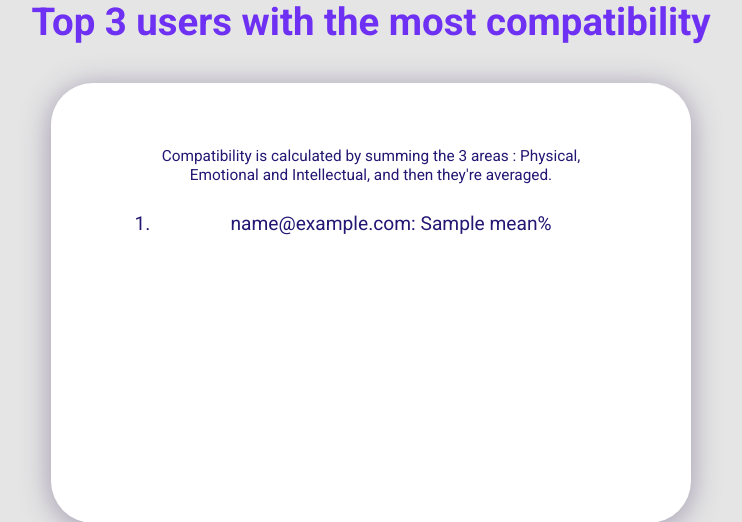
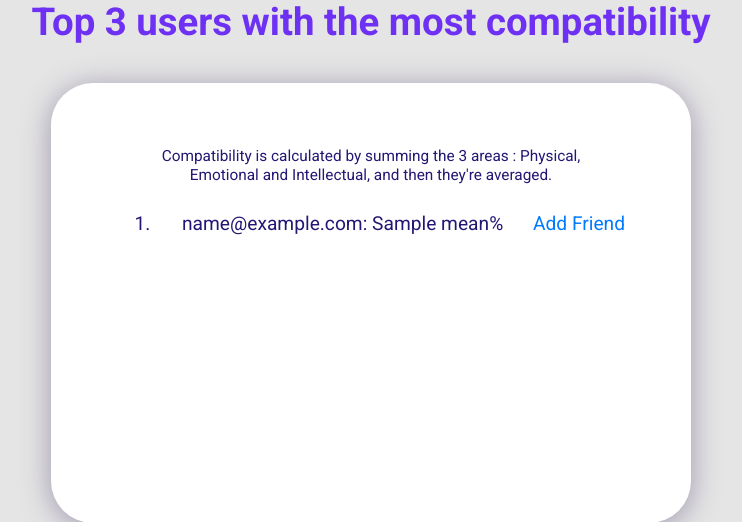
Before and after one commit to RedBrickBurrito/BiorhythmSocialNetwork, a Django app: template biorhythm/templates/biorhythm/top3.html in a window 1280 px wide. Shown: the part 138-660 px from the top of the page, without its empty margins (269-1011 px from the left). Run offline with Django 4.2, Linux system fonts and the light colour scheme; a user stored in the database is signed in; data comes from the database, SQL or seed files in the repository; tables that the repository leaves empty hold one stand-in row (values such as "Sample post"); the template is opened without the code that fills it: most values are stand-ins (such as "Sample title", 1, 10 or a date in 2020); parts of the project's set-up code (start-up, migrations or seed data) failed here and were passed over; some libraries are stand-ins or nearby versions.

Commit message:
fixed add friend error

```diff
--- a/biorhythm/templates/biorhythm/top3.html
+++ b/biorhythm/templates/biorhythm/top3.html
@@ -23,9 +23,9 @@
   <h3 style="text-align: center; color: #231773; font-weight: 400; font-size: 1.2vw; width: 95%; margin: auto;"> Compatibility is calculated by summing the 3 areas : Physical, Emotional and Intellectual, and then they're averaged.</h3>
   <div style="margin-top: 5%;">
     <ol>
-    {% for user in top3 %}
+    {% for user_info in top3 %}
     <li style="text-align: center; font-size: 1.5vw">
-      <p>{{user.email}}: {{user.compatibility.mean}}%</p>
+      <p style="display: inline; margin-inline: 25px;">{{user_info.user.email}}: {{user_info.compatibility.mean}}%</p>
       {% if user_info.user not in request.user.friends.all and user_info.user != request.user %}
         <a href="{% url 'add_friend' user_info.user.id %}">Add Friend</a>
       {% endif %}
```
Also changed, not shown: db.sqlite3, user/migrations/0005_merge_20220320_0040.py (added).
